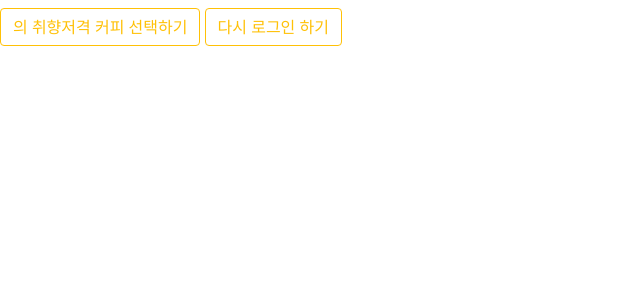
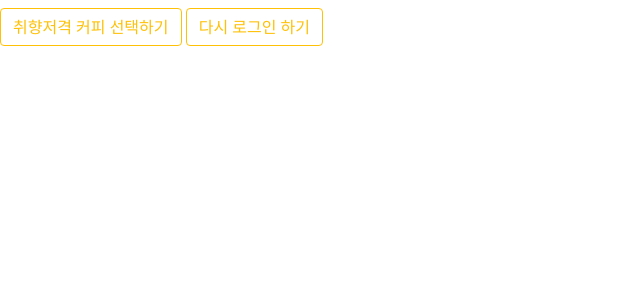
Before and after one commit to unchaptered/coffee-selector, a Flask app: template templates/index.html in a window 1280 px wide. Shown: the top 300 px of the page, without its empty margins (0-640 px from the left). Run offline with Flask 2, Linux system fonts and the light colour scheme; the template is opened without the code that fills it, so the values that code supplies are empty; some libraries are stand-ins or nearby versions.

Commit message:
name 삭제

```diff
--- a/app.py
+++ b/app.py
@@ -134,8 +134,7 @@ def save_nespresso():
 #index 창
 @app.route("/")
 def main():
-    name = request.form['name']
-    return render_template("index.html", name=name)
+    return render_template("index.html")
 
 if __name__ == '__main__':
 
--- a/templates/index.html
+++ b/templates/index.html
@@ -34,7 +34,7 @@
             <div class="text-table-row">
                 <div class="text-table-cell">
                     <h1>{{ title }}</h1>
-                    <button type="button" class="btn btn-outline-warning" onclick="window.location.href = '/nespresso'">{{ name }}의 취향저격 커피 선택하기</button>
+                    <button type="button" class="btn btn-outline-warning" onclick="window.location.href = '/nespresso'">취향저격 커피 선택하기</button>
                     <button type="button" class="btn btn-outline-warning" onclick="window.location.href = '/login'">다시 로그인 하기</button>
                 </div>
             </div>
```
